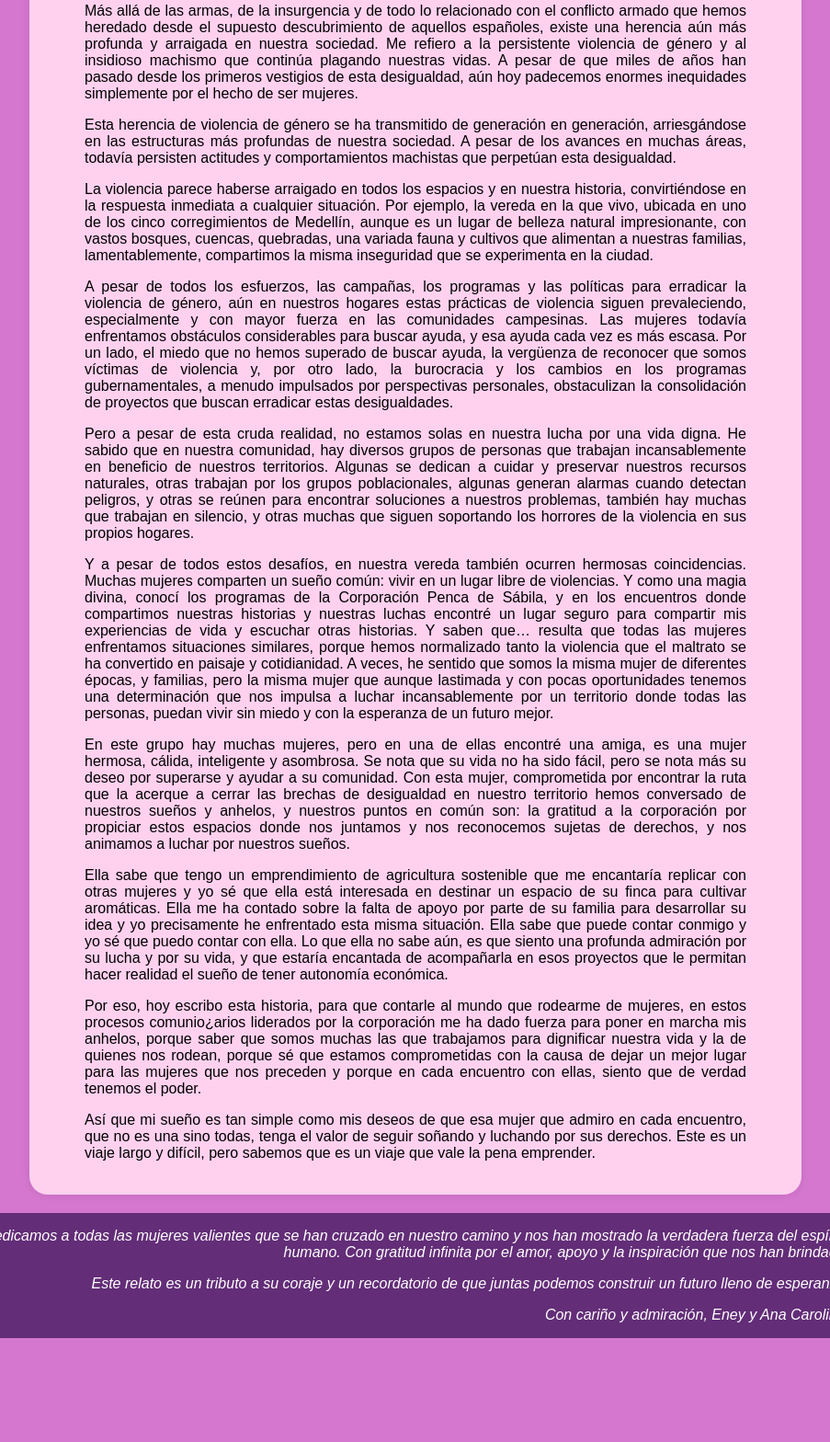
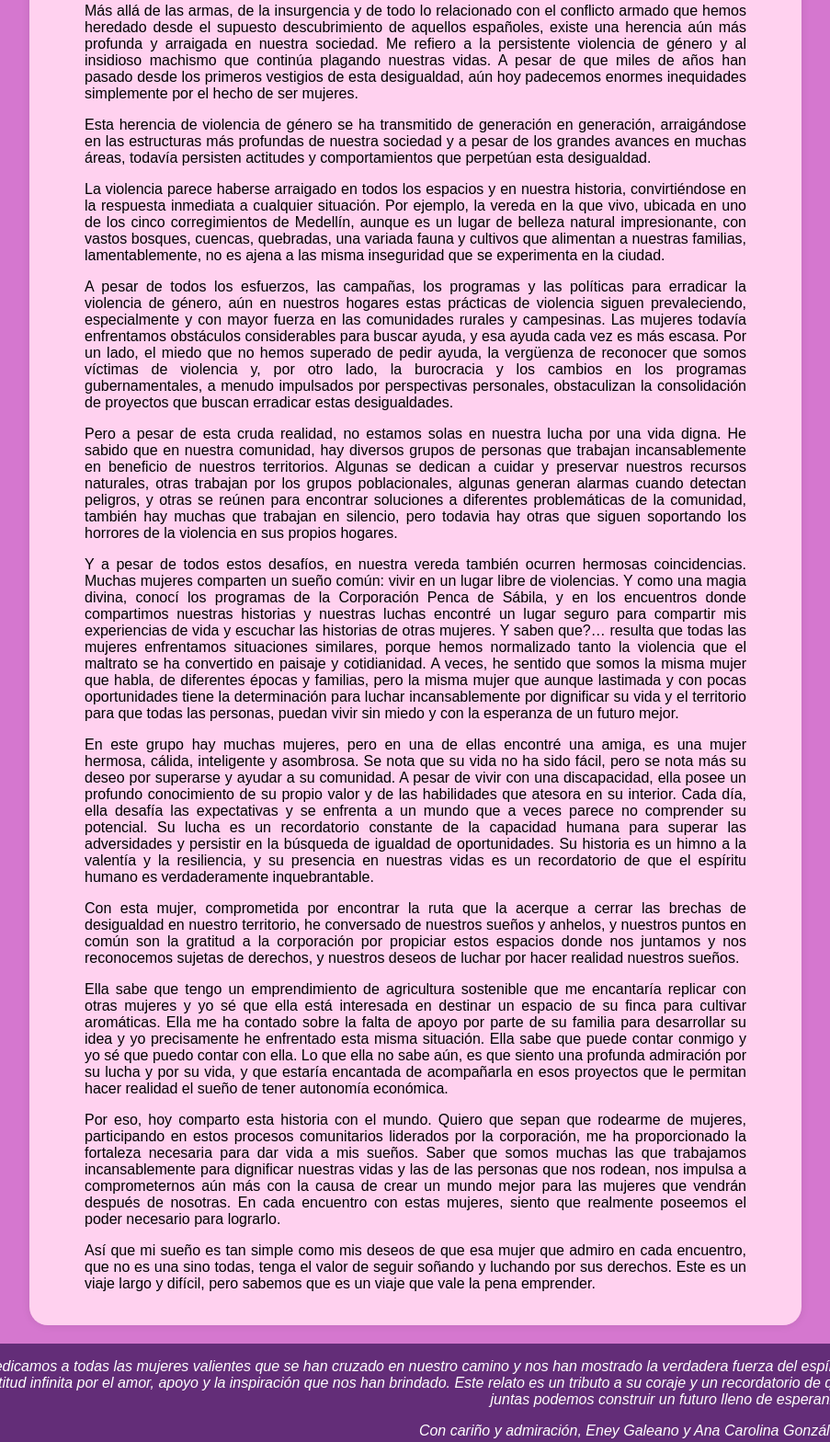
Before and after one commit to ACarolinaGonzalezA/sembradoras, a plain HTML site: page index.html in a window 1280 px wide. Shown: the part 538-2106 px from the top of the page at 92% size, without its empty margins (188-1091 px from the left). Before the commit the page ends 1993 px from the top, so only its background shows below. Drawn offline with Linux system fonts and the light colour scheme.

Commit message:
detalles finalesv3

```diff
--- a/index.html
+++ b/index.html
@@ -33,7 +33,7 @@
           una niña, pidiendo desesperadamente que la violencia cese.
           Desafortunadamente, mi vida no ha sido ajena a este conflicto, y tengo
           recuerdos profundamente dolorosos de lo que esa violencia ha causado
-          en mi familia, mis amigos e incluso en mi propio cuerpo.
+          en mi familia, en mis amigos e incluso en mi propio cuerpo.
         </p>
         <p>
           Más allá de las armas, de la insurgencia y de todo lo relacionado con
@@ -47,9 +47,9 @@
         </p>
         <p>
           Esta herencia de violencia de género se ha transmitido de generación
-          en generación, arriesgándose en las estructuras más profundas de
-          nuestra sociedad. A pesar de los avances en muchas áreas, todavía
-          persisten actitudes y comportamientos machistas que perpetúan esta
+          en generación, arraigándose en las estructuras más profundas de
+          nuestra sociedad y a pesar de los grandes avances en muchas áreas,
+          todavía persisten actitudes y comportamientos que perpetúan esta
           desigualdad.
         </p>
         <p>
@@ -59,21 +59,21 @@
           los cinco corregimientos de Medellín, aunque es un lugar de belleza
           natural impresionante, con vastos bosques, cuencas, quebradas, una
           variada fauna y cultivos que alimentan a nuestras familias,
-          lamentablemente, compartimos la misma inseguridad que se experimenta
-          en la ciudad.
+          lamentablemente, no es ajena a las misma inseguridad que se
+          experimenta en la ciudad.
         </p>
         <p>
           A pesar de todos los esfuerzos, las campañas, los programas y las
           políticas para erradicar la violencia de género, aún en nuestros
           hogares estas prácticas de violencia siguen prevaleciendo,
-          especialmente y con mayor fuerza en las comunidades campesinas. Las
-          mujeres todavía enfrentamos obstáculos considerables para buscar
-          ayuda, y esa ayuda cada vez es más escasa. Por un lado, el miedo que
-          no hemos superado de buscar ayuda, la vergüenza de reconocer que somos
-          víctimas de violencia y, por otro lado, la burocracia y los cambios en
-          los programas gubernamentales, a menudo impulsados por perspectivas
-          personales, obstaculizan la consolidación de proyectos que buscan
-          erradicar estas desigualdades.
+          especialmente y con mayor fuerza en las comunidades rurales y
+          campesinas. Las mujeres todavía enfrentamos obstáculos considerables
+          para buscar ayuda, y esa ayuda cada vez es más escasa. Por un lado, el
+          miedo que no hemos superado de pedir ayuda, la vergüenza de reconocer
+          que somos víctimas de violencia y, por otro lado, la burocracia y los
+          cambios en los programas gubernamentales, a menudo impulsados por
+          perspectivas personales, obstaculizan la consolidación de proyectos
+          que buscan erradicar estas desigualdades.
         </p>
         <p>
           Pero a pesar de esta cruda realidad, no estamos solas en nuestra lucha
@@ -82,9 +82,10 @@
           nuestros territorios. Algunas se dedican a cuidar y preservar nuestros
           recursos naturales, otras trabajan por los grupos poblacionales,
           algunas generan alarmas cuando detectan peligros, y otras se reúnen
-          para encontrar soluciones a nuestros problemas, también hay muchas que
-          trabajan en silencio, y otras muchas que siguen soportando los
-          horrores de la violencia en sus propios hogares.
+          para encontrar soluciones a diferentes problemáticas de la comunidad,
+          también hay muchas que trabajan en silencio, pero todavia hay otras
+          que siguen soportando los horrores de la violencia en sus propios
+          hogares.
         </p>
         <p>
           Y a pesar de todos estos desafíos, en nuestra vereda también ocurren
@@ -92,27 +93,41 @@
           en un lugar libre de violencias. Y como una magia divina, conocí los
           programas de la Corporación Penca de Sábila, y en los encuentros donde
           compartimos nuestras historias y nuestras luchas encontré un lugar
-          seguro para compartir mis experiencias de vida y escuchar otras
-          historias. Y saben que… resulta que todas las mujeres enfrentamos
-          situaciones similares, porque hemos normalizado tanto la violencia que
-          el maltrato se ha convertido en paisaje y cotidianidad. A veces, he
-          sentido que somos la misma mujer de diferentes épocas, y familias,
-          pero la misma mujer que aunque lastimada y con pocas oportunidades
-          tenemos una determinación que nos impulsa a luchar incansablemente por
-          un territorio donde todas las personas, puedan vivir sin miedo y con
-          la esperanza de un futuro mejor.
+          seguro para compartir mis experiencias de vida y escuchar las
+          historias de otras mujeres. Y saben que?… resulta que todas las
+          mujeres enfrentamos situaciones similares, porque hemos normalizado
+          tanto la violencia que el maltrato se ha convertido en paisaje y
+          cotidianidad. A veces, he sentido que somos la misma mujer que habla,
+          de diferentes épocas y familias, pero la misma mujer que aunque
+          lastimada y con pocas oportunidades tiene la determinación para luchar
+          incansablemente por dignificar su vida y el territorio para que todas
+          las personas, puedan vivir sin miedo y con la esperanza de un futuro
+          mejor.
         </p>
         <p>
           En este grupo hay muchas mujeres, pero en una de ellas encontré una
           amiga, es una mujer hermosa, cálida, inteligente y asombrosa. Se nota
           que su vida no ha sido fácil, pero se nota más su deseo por superarse
-          y ayudar a su comunidad. Con esta mujer, comprometida por encontrar la
-          ruta que la acerque a cerrar las brechas de desigualdad en nuestro
-          territorio hemos conversado de nuestros sueños y anhelos, y nuestros
-          puntos en común son: la gratitud a la corporación por propiciar estos
-          espacios donde nos juntamos y nos reconocemos sujetas de derechos, y
-          nos animamos a luchar por nuestros sueños.
+          y ayudar a su comunidad. A pesar de vivir con una discapacidad, ella
+          posee un profundo conocimiento de su propio valor y de las habilidades
+          que atesora en su interior. Cada día, ella desafía las expectativas y
+          se enfrenta a un mundo que a veces parece no comprender su potencial.
+          Su lucha es un recordatorio constante de la capacidad humana para
+          superar las adversidades y persistir en la búsqueda de igualdad de
+          oportunidades. Su historia es un himno a la valentía y la resiliencia,
+          y su presencia en nuestras vidas es un recordatorio de que el espíritu
+          humano es verdaderamente inquebrantable.
         </p>
+
+        <p>
+          Con esta mujer, comprometida por encontrar la ruta que la acerque a
+          cerrar las brechas de desigualdad en nuestro territorio, he conversado
+          de nuestros sueños y anhelos, y nuestros puntos en común son la
+          gratitud a la corporación por propiciar estos espacios donde nos
+          juntamos y nos reconocemos sujetas de derechos, y nuestros deseos de
+          luchar por hacer realidad nuestros sueños.
+        </p>
+
         <p>
           Ella sabe que tengo un emprendimiento de agricultura sostenible que me
           encantaría replicar con otras mujeres y yo sé que ella está interesada
@@ -125,16 +140,16 @@
           acompañarla en esos proyectos que le permitan hacer realidad el sueño
           de tener autonomía económica.
         </p>
-
         <p>
-          Por eso, hoy escribo esta historia, para que contarle al mundo que
-          rodearme de mujeres, en estos procesos comunio¿arios liderados por la
-          corporación me ha dado fuerza para poner en marcha mis anhelos, porque
-          saber que somos muchas las que trabajamos para dignificar nuestra vida
-          y la de quienes nos rodean, porque sé que estamos comprometidas con la
-          causa de dejar un mejor lugar para las mujeres que nos preceden y
-          porque en cada encuentro con ellas, siento que de verdad tenemos el
-          poder.
+          Por eso, hoy comparto esta historia con el mundo. Quiero que sepan que
+          rodearme de mujeres, participando en estos procesos comunitarios
+          liderados por la corporación, me ha proporcionado la fortaleza
+          necesaria para dar vida a mis sueños. Saber que somos muchas las que
+          trabajamos incansablemente para dignificar nuestras vidas y las de las
+          personas que nos rodean, nos impulsa a comprometernos aún más con la
+          causa de crear un mundo mejor para las mujeres que vendrán después de
+          nosotras. En cada encuentro con estas mujeres, siento que realmente
+          poseemos el poder necesario para lograrlo.
         </p>
         <p>
           Así que mi sueño es tan simple como mis deseos de que esa mujer que
@@ -161,12 +176,10 @@
           cruzado en nuestro camino y nos han mostrado la verdadera fuerza del
           espíritu humano. Con gratitud infinita por el amor, apoyo y la
           inspiración que nos han brindado.
-      </p>
-      <p>
           Este relato es un tributo a su coraje y un recordatorio de que juntas
           podemos construir un futuro lleno de esperanza.
         </p>
-      <p>Con cariño y admiración, Eney y Ana Carolina.</p>
+        <p>Con cariño y admiración, Eney Galeano y Ana Carolina González.</p>
       </div>
     </footer>
   </body>
```
Lines whose indentation alone changed are shown as unchanged.
